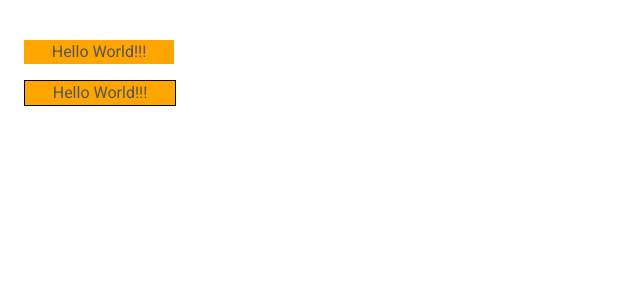
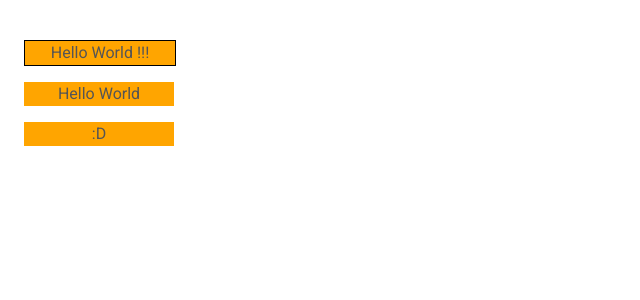
Before and after one commit to JafarSadik/code-lab, a React (Create React App) app in the folder webdev/react/hello-world/: page / in a window 1280 px wide. Shown: the top 300 px of the page, without its empty margins (0-640 px from the left). Built offline with nearby package versions, Linux system fonts and the light colour scheme.

Commit message:
React: modified Hello World example to parametrize a component with properties (props)

```diff
--- a/webdev/react/hello-world/src/HelloWorld.jsx
+++ b/webdev/react/hello-world/src/HelloWorld.jsx
@@ -18,15 +18,11 @@ class HelloWorld extends Component {
                 ]
             )*/
 
-        // Render two paragraphs with JSX
         return (
-            <>
-                <p class="hello">Hello World!!!</p>
-
-                <p class="hello selected">Hello World!!!</p>
-            </>
+            <p class={"hello " + (this.props.selected ? 'selected' : '')}>
+                {this.props.message}
+            </p>
         )
-
     }
 }
 
--- a/webdev/react/hello-world/src/index.jsx
+++ b/webdev/react/hello-world/src/index.jsx
@@ -4,4 +4,12 @@ import './index.css';
 import HelloWorld from './HelloWorld'
 
 let rootElement = document.getElementById('root');
-ReactDOM.render(<HelloWorld/>, rootElement);
+
+let page =
+    <>
+        <HelloWorld selected message='Hello World !!!'/>
+        <HelloWorld message='Hello World'/>
+        <HelloWorld message=':D'/>
+    </>
+
+ReactDOM.render(page, rootElement);
```
